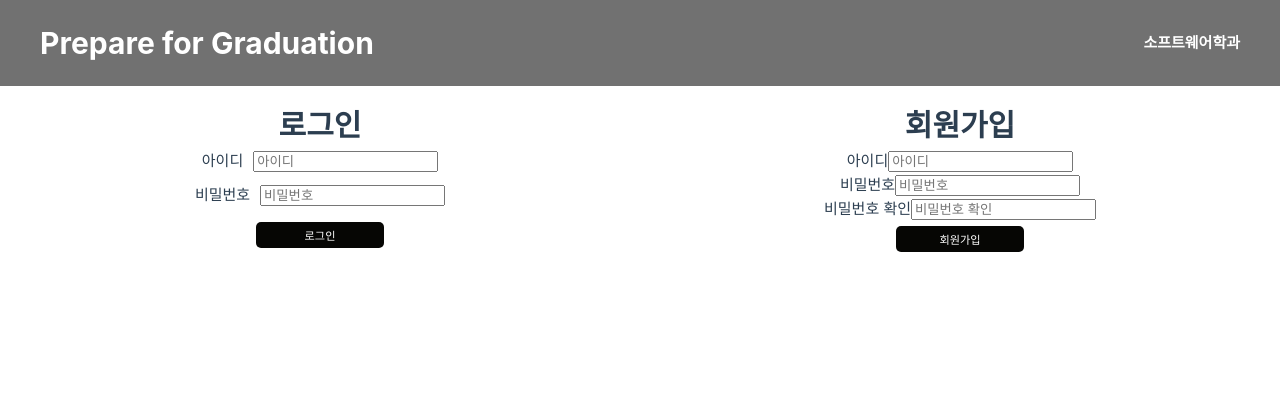
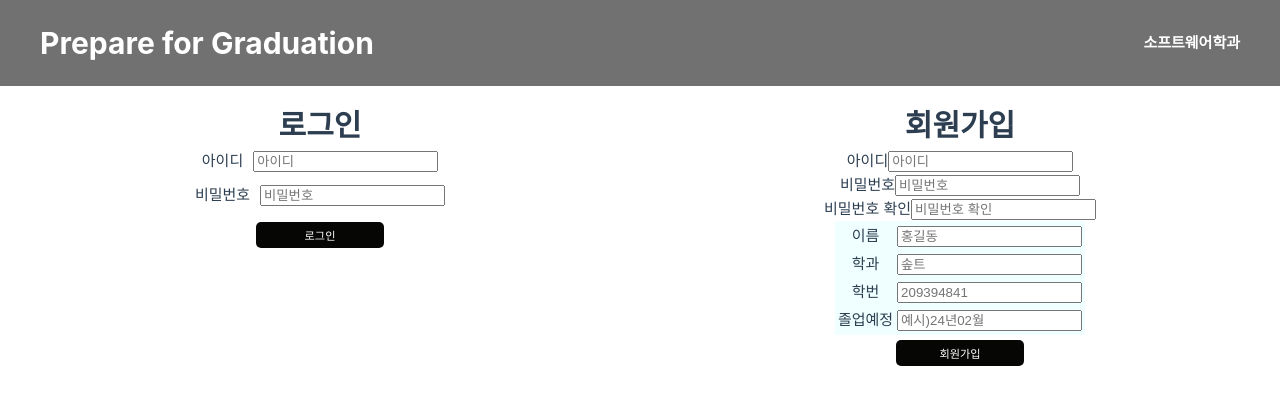
Before and after one commit to yu9i/ISE_Team8, a Vue app in the folder team8/: page / in a window 1280 px wide. Shown: the top 404 px of the page. Built offline with nearby package versions, Linux system fonts and the light colour scheme.

Commit message:
로그인 시 정보 입력

```diff
--- a/team8/src/components/MyPage.vue
+++ b/team8/src/components/MyPage.vue
@@ -15,19 +15,19 @@
         <table id = "information">
             <tr>
                 <td class="category">이름</td>
-                <td><input type="text" id="name" value="홍길동"></td>
+                <td><input type="text" id="name" :value="info.name"></td>
             </tr>
             <tr>
                 <td>학과</td>
-                <td><input type="text" id="department" value="솦트"></td>
+                <td><input type="text" id="department" :value="info.department"></td>
             </tr>
             <tr>
                 <td class="category">학번</td>
-                <td><input type="text" id="number" value="209394841"></td>
+                <td><input type="text" id="number" :value="info.number"></td>
             </tr>
             <tr>
                 <td class="category">졸업예정</td>
-                <td><input type="date" id="date" value="date"></td>
+                <td><input type="text" id="date" :value="info.date"></td>
             </tr>
             <tr>
                 <td class="category">3품</td>
@@ -156,15 +156,23 @@
 </template>
 
 <script>
+
+
+
   export default {
     data() {
+
         return {
-
-        };
+          info:{
+        name: localStorage.getItem("name"),
+        department : localStorage.getItem("department"),
+        number : localStorage.getItem("number"),
+        date : localStorage.getItem("date")
+      }
+        }
     },
 
     methods:{
-
       goToMainPage() {
         this.$router.push('/community');
       },
@@ -189,6 +197,7 @@
         localStorage.setItem("date",document.getElementById("date").value);
       }
     }
+
   }
 </script>
 
--- a/team8/src/login.vue
+++ b/team8/src/login.vue
@@ -27,6 +27,24 @@
             <label for="registerpwcheck">비밀번호 확인</label>
             <input type="password" id="registerpwcheck" name="registerpwcheck" v-model="input.registerpwcheck" placeholder="비밀번호 확인" />
         </div>
+        <table id = "information">
+            <tr>
+                <td class="category">이름</td>
+                <td><input type="text" id="name" placeholder="홍길동"></td>
+            </tr>
+            <tr>
+                <td>학과</td>
+                <td><input type="text" id="department" placeholder="솦트"></td>
+            </tr>
+            <tr>
+                <td class="category">학번</td>
+                <td><input type="text" id="number" placeholder="209394841"></td>
+            </tr>
+            <tr>
+                <td class="category">졸업예정</td>
+                <td><input type="text" id="date" placeholder="예시)24년02월"></td>
+            </tr>
+        </table>
         <button id ="registerbtn" type="button" v-on:click="register()">회원가입</button>
     </div>
     </div>
@@ -88,7 +106,15 @@
                         if (this.database.nmcheck==1){
                         localStorage.pushArrayItem("userInfo",this.input.registername);
                         localStorage.pushArrayItem("userpw",this.input.registerpw);
+                        localStorage.setItem("name",document.getElementById("name").value);
+                        localStorage.setItem("department",document.getElementById("department").value);
+                        localStorage.setItem("number",document.getElementById("number").value);
+                        localStorage.setItem("date",document.getElementById("date").value);
                         alert("사용자 생성 성공");
+                        document.getElementById("name").value = "";
+                        document.getElementById("department").value = "";
+                        document.getElementById("number").value = "";
+                        document.getElementById("date").value = "";
                         }
                         this.database.nmcheck = 1;
                     }
```
Also changed, not shown: 1 other file (tests, documents, lock files or other folders).
